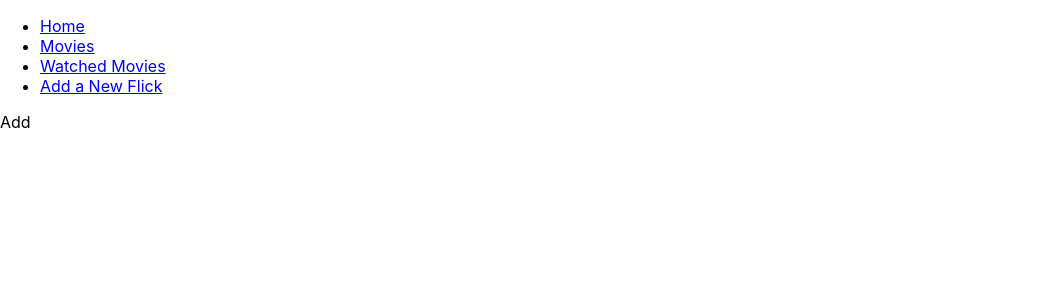
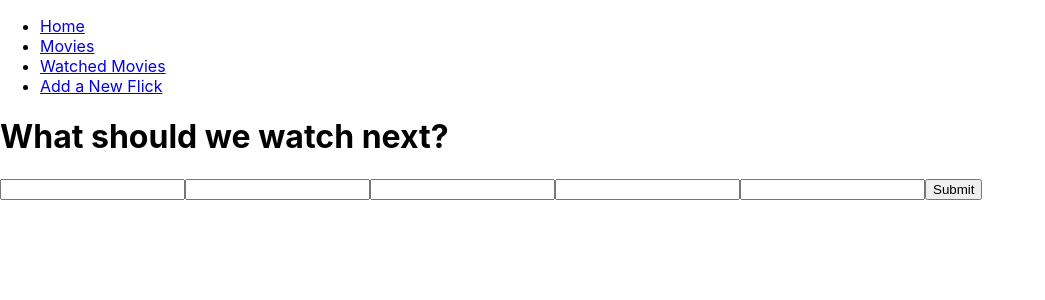
Before and after one commit to KyrianOnwe/phase-2-horror-movie-database, a React (Create React App) app: page /add in a window 1280 px wide. Shown: the top 300 px of the page, without its empty margins (0-1045 px from the left). Built offline with nearby package versions, Linux system fonts and the light colour scheme.

Commit message:
Build form for adding movie

```diff
--- a/src/components/Add.jsx
+++ b/src/components/Add.jsx
@@ -1,8 +1,28 @@
-import React from 'react'
+import React, { useState } from 'react'
+
 
 const Add = () => {
+    const [movieForm, setMovieForm] = useState({
+        title: "",
+        year: "",
+        subgenre: "",
+        poster: "",
+        director: ""
+    })
+
   return (
-    <div>Add</div>
+    <div>
+        <h1>What should we watch next?</h1>
+        <form>
+            <input type="text" name="title" id="title"/>
+            <input type="text" name="year" id="year"/>
+            <input type="text" name="subgenre" id="subgenre"/>
+            <input type="text" name="poster" id="poster"/>
+            <input type="text" name="director" id="director"/>
+            <button>Submit</button>
+
+        </form>
+    </div>
   )
 }
 
```
